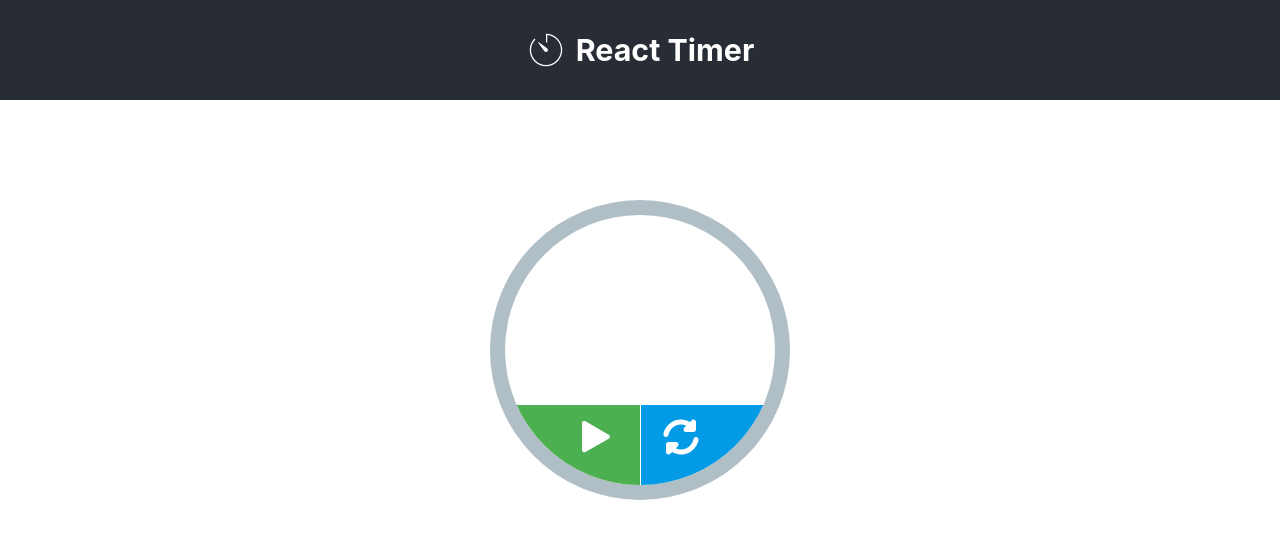
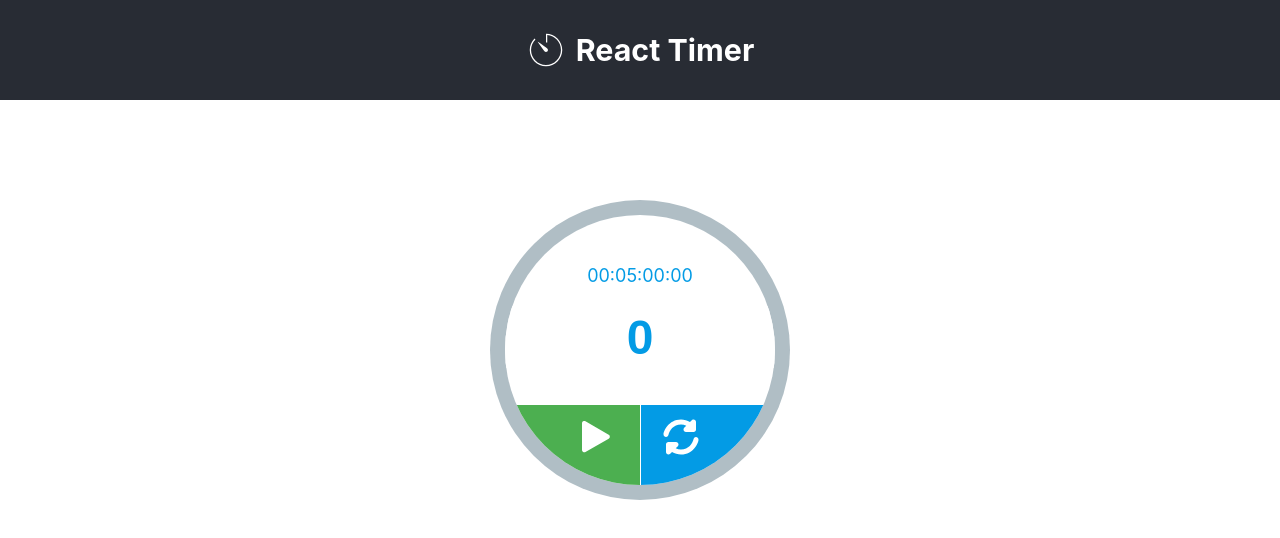
Before and after one commit to reoxidant/react-timer, a React (Create React App) app: page / in a window 1280 px wide. Shown: the top 538 px of the page. Built offline with nearby package versions, Linux system fonts and the light colour scheme.

Commit message:
[ADD] creat all component

```diff
--- a/src/Components/Actions/Actions.js
+++ b/src/Components/Actions/Actions.js
@@ -1,9 +1,9 @@
 import React from "react";
 import './Actions.css';
 
-export class Actions extends React.Component{
+export class Actions extends React.Component {
     render() {
-        return(
+        return (
             <div className="circle-actions">
                 <button className="start-btn stop-btn2"></button>
                 <button className="reset-btn"></button>
--- a/src/Components/App/App.css
+++ b/src/Components/App/App.css
@@ -1,4 +1,4 @@
-.App{
+.App {
     display: flex;
     flex-direction: column;
     align-items: center;
--- a/src/Components/Content/Content.css
+++ b/src/Components/Content/Content.css
@@ -1,4 +1,4 @@
-.content-circle{
+.content-circle {
     margin-top: 100px;
     width: 300px;
     height: 300px;
@@ -9,7 +9,7 @@
     align-items: center;
 }
 
-.circle{
+.circle {
     width: 270px;
     height: 270px;
     border-radius: 50%;
--- a/src/Components/Content/Content.js
+++ b/src/Components/Content/Content.js
@@ -1,12 +1,16 @@
 import React from "react";
 import './Content.css';
 import {Actions} from "../Actions/Actions";
+import {TimeControl} from "../TimeControl/TimeControl";
+import {TimeView} from "../TimeView/TimeView";
 
-export class Content extends React.Component{
-    render(){
-        return(
+export class Content extends React.Component {
+    render() {
+        return (
             <div className="content-circle">
                 <div className="circle">
+                    <TimeView/>
+                    <TimeControl/>
                     <Actions/>
                 </div>
             </div>
--- a/src/Components/Header/Header.css
+++ b/src/Components/Header/Header.css
@@ -9,7 +9,7 @@
     width: 100%;
 }
 
-.App-header img{
+.App-header img {
     height: 40px;
     margin-right: 10px;
 }
--- a/src/Components/Header/Header.js
+++ b/src/Components/Header/Header.js
@@ -2,8 +2,8 @@ import React from "react";
 import timer from './timer.svg';
 import './Header.css';
 
-const Header = () =>{
-    return(
+const Header = () => {
+    return (
         <header className="App-header">
             <img src={timer} alt="timer-icon"/>
             <h3>React Timer</h3>
--- /dev/null
+++ b/src/Components/TimeControl/TimeControl.css
@@ -0,0 +1,16 @@
+.input-control {
+    border: none;
+    outline: none;
+    height: 60px;
+    font-size: 48px;
+    font-weight: bolder;
+    text-align: center;
+    width: 100%;
+    color: #039BE5;
+}
+
+.time-control {
+    margin-top: 20px;
+    display: flex;
+    justify-content: center;
+}
--- /dev/null
+++ b/src/Components/TimeControl/TimeControl.js
@@ -0,0 +1,12 @@
+import React from "react";
+import './TimeControl.css';
+
+export class TimeControl extends React.Component {
+    render() {
+        return (
+            <div className="time-control">
+                <input className="input-control" type="text" value="0"/>
+            </div>
+        );
+    }
+}
--- /dev/null
+++ b/src/Components/TimeView/TimeView.css
@@ -0,0 +1,6 @@
+.time-view {
+    color: #039BE5;
+    font-size: 18px;
+    text-align: center;
+    margin-top: 50px;
+}
--- /dev/null
+++ b/src/Components/TimeView/TimeView.js
@@ -0,0 +1,12 @@
+import React from "react";
+import './TimeView.css';
+
+export class TimeView extends React.Component {
+    render() {
+        return (
+            <div className="time-view">
+                <span>00:05:00:00</span>
+            </div>
+        );
+    }
+}
```
Also changed, not shown: src/Components/Actions/Actions.css (+5 -5 lines), src/Components/Actions/stop-btn-icon.svg, src/Components/Header/timer.svg.
